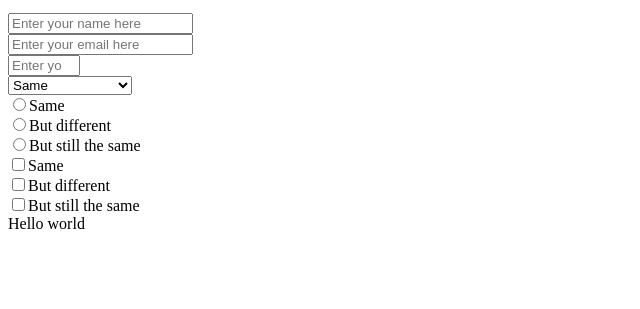
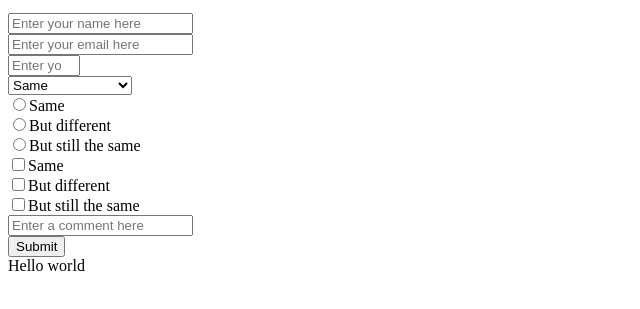
Before and after one commit to Thi-Ponce/Trial_2, a plain HTML site: page index.html in a window 1280 px wide. Shown: the part 101-410 px from the top of the page, without its empty margins (0-640 px from the left). Drawn offline with Linux system fonts and the light colour scheme.

Commit message:
added final stories

```diff
--- a/index.html
+++ b/index.html
@@ -43,6 +43,10 @@
         <input type="checkbox" value="But different">But different <br>
         <input type="checkbox" value="But still the same">But still the same <br>
       </div>
+      <div>
+        <input type="text" placeholder="Enter a comment here">
+      </div>
+      <input type="submit" id="submit">
     </form>
   </div>
     <script src="https://cdn.freecodecamp.org/testable-projects-fcc/v1/bundle.js"></script>
```
